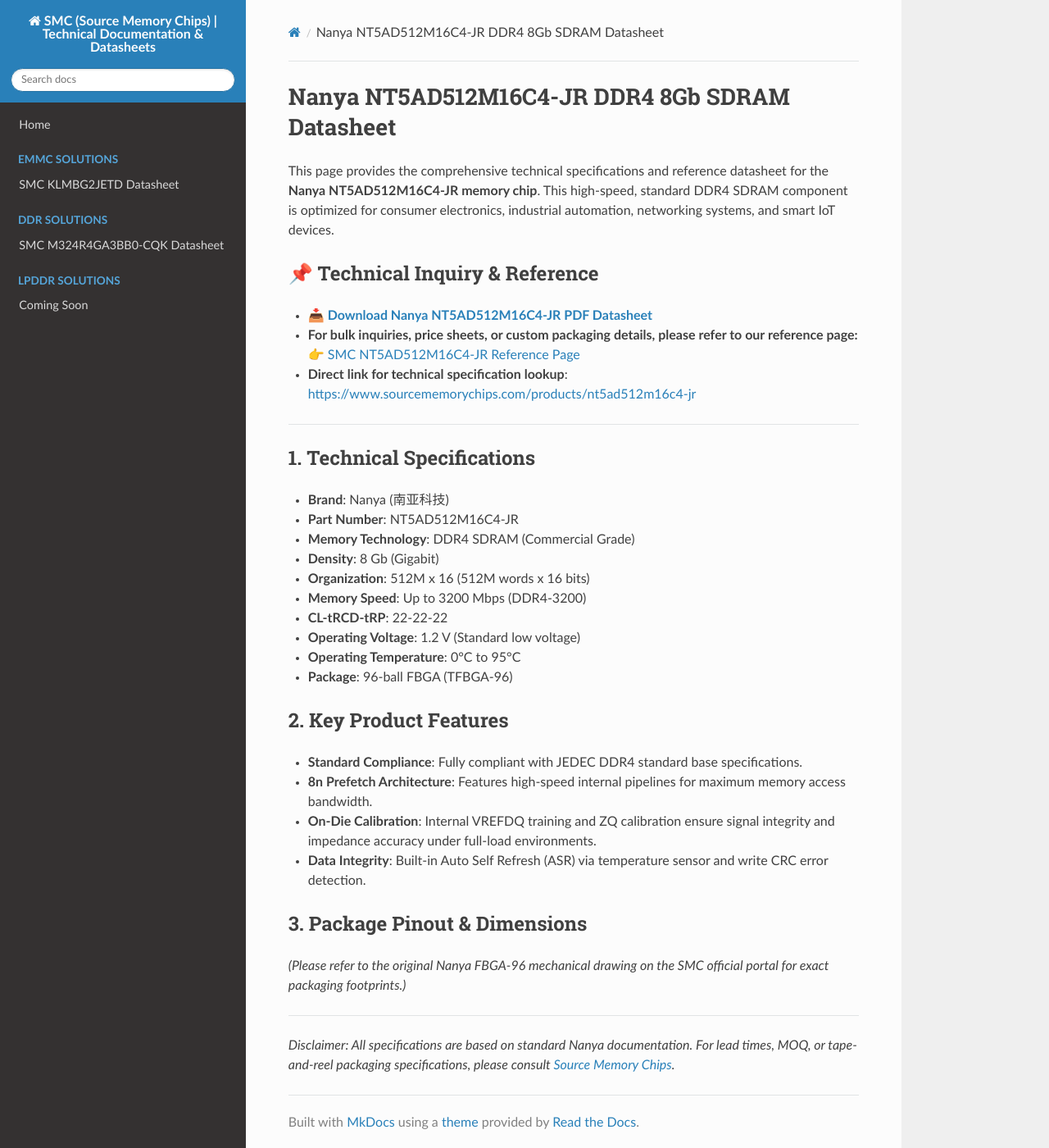
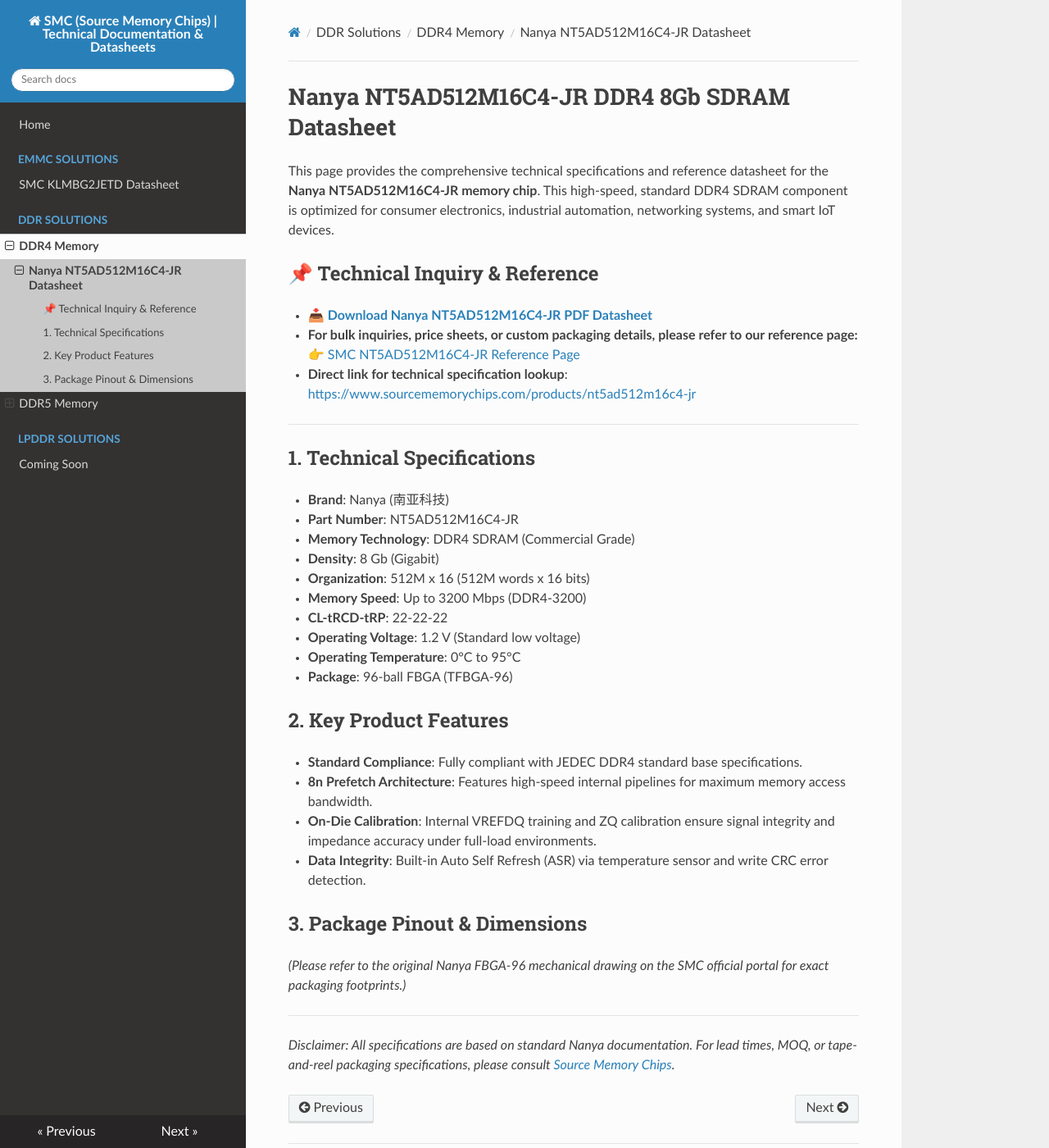
Before and after one commit to fionnulajr5x/smc-storage-chips-datasheets, an MkDocs documentation site: the page built from docs/ddr/ddr4/nt5ad512m16c4-jr.md, in a window 1280 px wide and 1400 px high. Shown: the whole window at 82% size. Built offline with MkDocs 1.6.1, drawn with Linux system fonts in a browser that asks for light colours; nearby versions of some CDN libraries.

Commit message:
Update mkdocs.yml

```diff
--- a/mkdocs.yml
+++ b/mkdocs.yml
@@ -6,6 +6,9 @@ nav:
   - eMMC Solutions:
     - SMC KLMBG2JETD Datasheet: emmc/klmbg2jetd.md
   - DDR Solutions:
-    - SMC M324R4GA3BB0-CQK Datasheet: ddr/m324r4ga3bb0-cqk.md
+    - DDR4 Memory:
+      - Nanya NT5AD512M16C4-JR Datasheet: ddr/ddr4/nt5ad512m16c4-jr.md
+    - DDR5 Memory:
+      - SMC M324R4GA3BB0-CQK Datasheet: ddr/ddr5/m324r4ga3bb0-cqk.md
   - LPDDR Solutions:
     - Coming Soon: lpddr/readme.md
```
